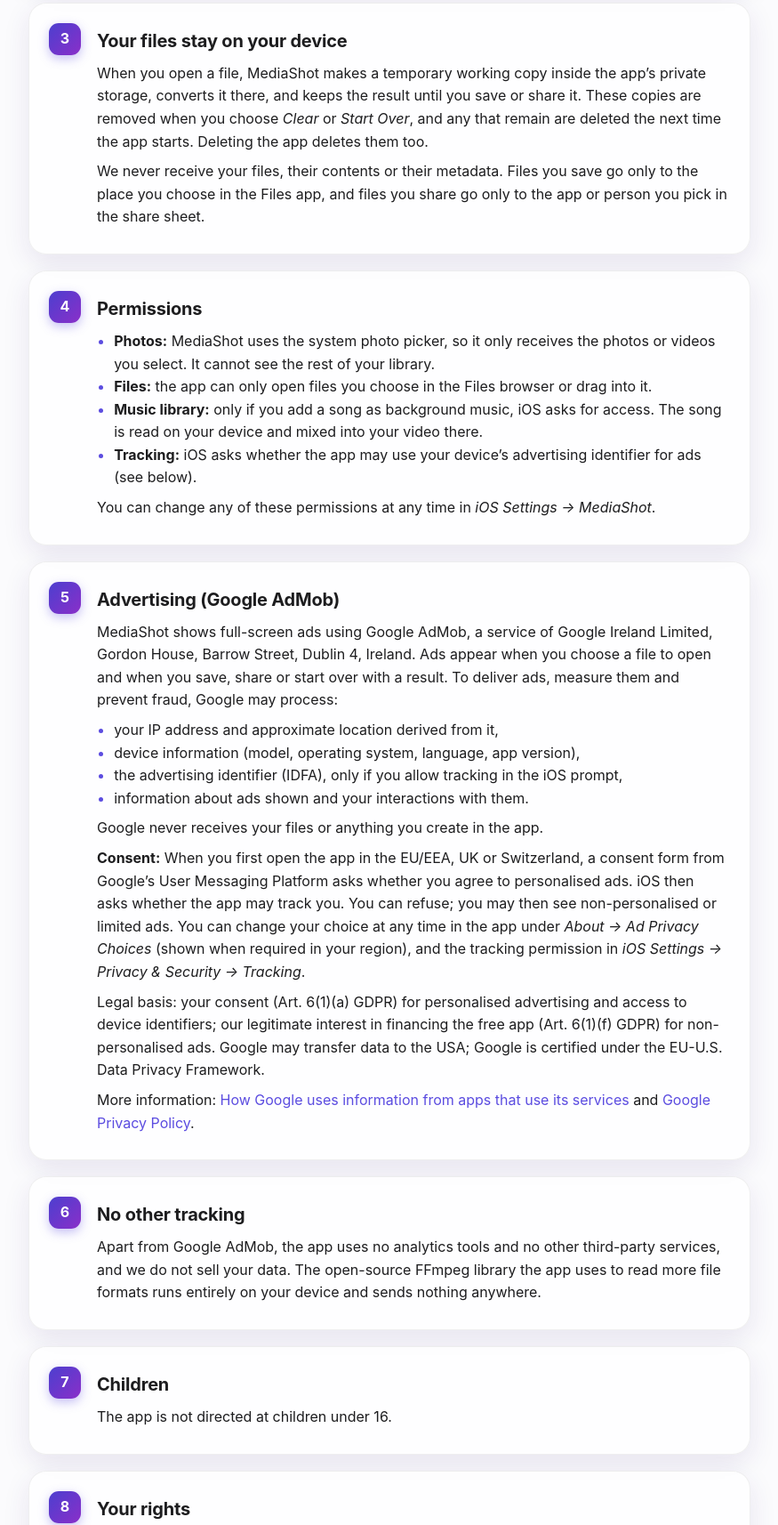
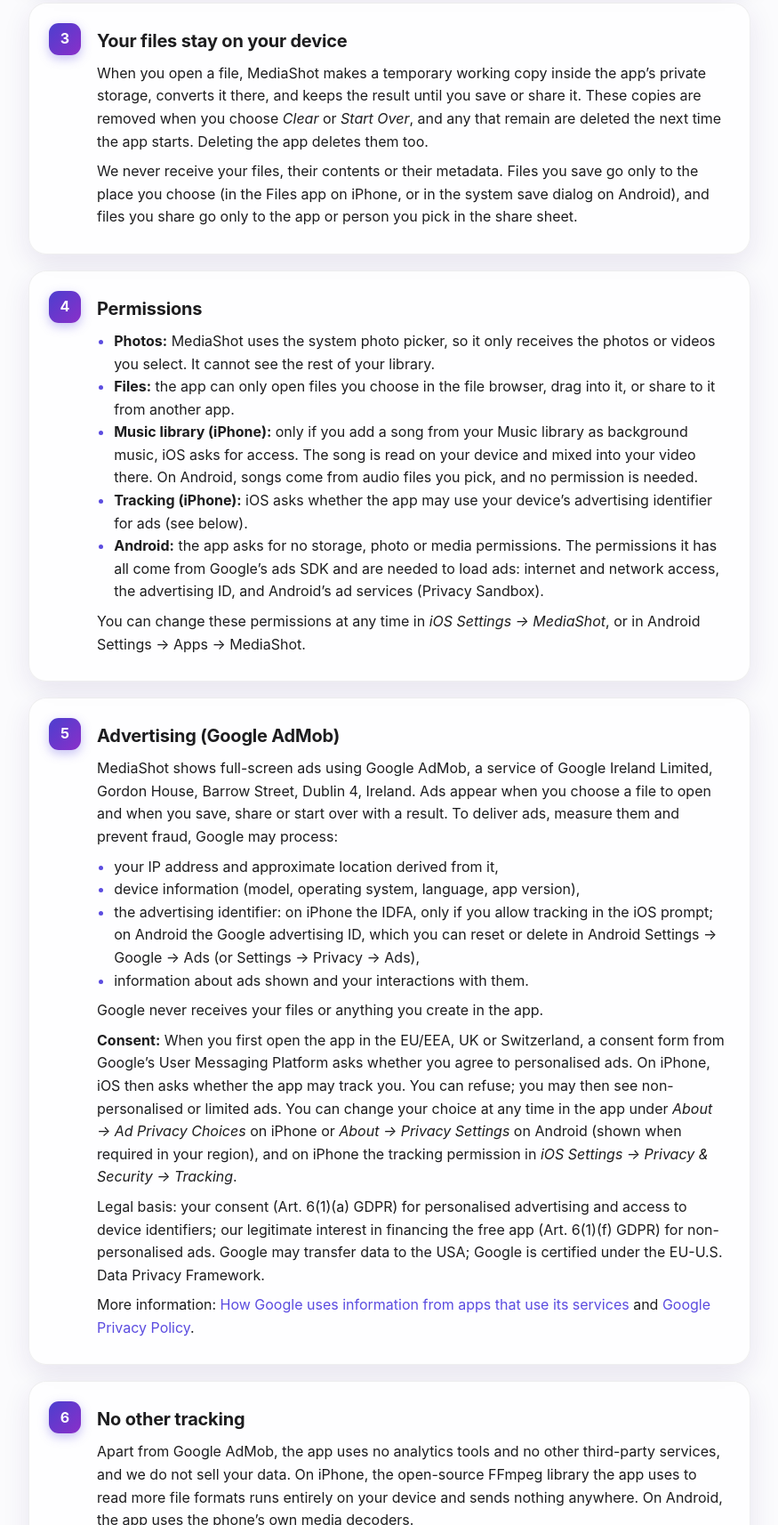
Before and after one commit to Mahdibn/Mahdibn.github.io, a plain HTML site: page mediashot/privacy.html in a window 1280 px wide. Shown: the part 1086-2800 px from the top of the page at 89% size, without its empty margins (202-1077 px from the left). Drawn offline with Linux system fonts and the light colour scheme.

Commit message:
Mention the Android app on the MediaShot pages

```diff
--- a/mediashot/privacy.html
+++ b/mediashot/privacy.html
@@ -4,7 +4,7 @@
 <meta charset="utf-8">
 <meta name="viewport" content="width=device-width, initial-scale=1">
 <title>Privacy Policy – MediaShot</title>
-<meta name="description" content="How the MediaShot app for iPhone and iPad handles your data.">
+<meta name="description" content="How the MediaShot app for iPhone, iPad and Android handles your data.">
 <link rel="icon" href="/mediashot/icon.png">
 <link rel="stylesheet" href="/mediashot/style.css">
 <script src="/mediashot/site.js" defer></script>
@@ -30,7 +30,7 @@
   </section>
 
   <ul class="features highlights" data-stagger>
-    <li class="card reveal"><span class="emoji" aria-hidden="true">🔒</span><strong>Files never leave your device</strong><span class="text">Every conversion and edit happens on your iPhone or iPad.</span></li>
+    <li class="card reveal"><span class="emoji" aria-hidden="true">🔒</span><strong>Files never leave your device</strong><span class="text">Every conversion and edit happens on your iPhone, iPad or Android device.</span></li>
     <li class="card reveal"><span class="emoji" aria-hidden="true">👤</span><strong>No account</strong><span class="text">You never sign up or log in.</span></li>
     <li class="card reveal"><span class="emoji" aria-hidden="true">📣</span><strong>Free with ads</strong><span class="text">Ads come from Google AdMob, with your consent where the law requires it.</span></li>
   </ul>
@@ -59,7 +59,7 @@
     <span class="index">3</span>
     <h2>Your files stay on your device</h2>
     <p>When you open a file, MediaShot makes a temporary working copy inside the app’s private storage, converts it there, and keeps the result until you save or share it. These copies are removed when you choose <em>Clear</em> or <em>Start Over</em>, and any that remain are deleted the next time the app starts. Deleting the app deletes them too.</p>
-    <p>We never receive your files, their contents or their metadata. Files you save go only to the place you choose in the Files app, and files you share go only to the app or person you pick in the share sheet.</p>
+    <p>We never receive your files, their contents or their metadata. Files you save go only to the place you choose (in the Files app on iPhone, or in the system save dialog on Android), and files you share go only to the app or person you pick in the share sheet.</p>
   </section>
 
   <section class="doc-section reveal" id="permissions">
@@ -67,11 +67,12 @@
     <h2>Permissions</h2>
     <ul>
       <li><strong>Photos:</strong> MediaShot uses the system photo picker, so it only receives the photos or videos you select. It cannot see the rest of your library.</li>
-      <li><strong>Files:</strong> the app can only open files you choose in the Files browser or drag into it.</li>
-      <li><strong>Music library:</strong> only if you add a song as background music, iOS asks for access. The song is read on your device and mixed into your video there.</li>
-      <li><strong>Tracking:</strong> iOS asks whether the app may use your device’s advertising identifier for ads (see below).</li>
+      <li><strong>Files:</strong> the app can only open files you choose in the file browser, drag into it, or share to it from another app.</li>
+      <li><strong>Music library (iPhone):</strong> only if you add a song from your Music library as background music, iOS asks for access. The song is read on your device and mixed into your video there. On Android, songs come from audio files you pick, and no permission is needed.</li>
+      <li><strong>Tracking (iPhone):</strong> iOS asks whether the app may use your device’s advertising identifier for ads (see below).</li>
+      <li><strong>Android:</strong> the app asks for no storage, photo or media permissions. The permissions it has all come from Google’s ads SDK and are needed to load ads: internet and network access, the advertising ID, and Android’s ad services (Privacy Sandbox).</li>
     </ul>
-    <p>You can change any of these permissions at any time in <em>iOS Settings → MediaShot</em>.</p>
+    <p>You can change these permissions at any time in <em>iOS Settings → MediaShot</em>, or in Android Settings → Apps → MediaShot.</p>
   </section>
 
   <section class="doc-section reveal" id="ads">
@@ -81,11 +82,11 @@
     <ul>
       <li>your IP address and approximate location derived from it,</li>
       <li>device information (model, operating system, language, app version),</li>
-      <li>the advertising identifier (IDFA), only if you allow tracking in the iOS prompt,</li>
+      <li>the advertising identifier: on iPhone the IDFA, only if you allow tracking in the iOS prompt; on Android the Google advertising ID, which you can reset or delete in Android Settings → Google → Ads (or Settings → Privacy → Ads),</li>
       <li>information about ads shown and your interactions with them.</li>
     </ul>
     <p>Google never receives your files or anything you create in the app.</p>
-    <p><strong>Consent:</strong> When you first open the app in the EU/EEA, UK or Switzerland, a consent form from Google’s User Messaging Platform asks whether you agree to personalised ads. iOS then asks whether the app may track you. You can refuse; you may then see non-personalised or limited ads. You can change your choice at any time in the app under <em>About → Ad Privacy Choices</em> (shown when required in your region), and the tracking permission in <em>iOS Settings → Privacy &amp; Security → Tracking</em>.</p>
+    <p><strong>Consent:</strong> When you first open the app in the EU/EEA, UK or Switzerland, a consent form from Google’s User Messaging Platform asks whether you agree to personalised ads. On iPhone, iOS then asks whether the app may track you. You can refuse; you may then see non-personalised or limited ads. You can change your choice at any time in the app under <em>About → Ad Privacy Choices</em> on iPhone or <em>About → Privacy Settings</em> on Android (shown when required in your region), and on iPhone the tracking permission in <em>iOS Settings → Privacy &amp; Security → Tracking</em>.</p>
     <p>Legal basis: your consent (Art. 6(1)(a) GDPR) for personalised advertising and access to device identifiers; our legitimate interest in financing the free app (Art. 6(1)(f) GDPR) for non-personalised ads. Google may transfer data to the USA; Google is certified under the EU-U.S. Data Privacy Framework.</p>
     <p>More information: <a href="https://policies.google.com/technologies/partner-sites">How Google uses information from apps that use its services</a> and <a href="https://policies.google.com/privacy">Google Privacy Policy</a>.</p>
   </section>
@@ -93,7 +94,7 @@
   <section class="doc-section reveal" id="tracking">
     <span class="index">6</span>
     <h2>No other tracking</h2>
-    <p>Apart from Google AdMob, the app uses no analytics tools and no other third-party services, and we do not sell your data. The open-source FFmpeg library the app uses to read more file formats runs entirely on your device and sends nothing anywhere.</p>
+    <p>Apart from Google AdMob, the app uses no analytics tools and no other third-party services, and we do not sell your data. On iPhone, the open-source FFmpeg library the app uses to read more file formats runs entirely on your device and sends nothing anywhere. On Android, the app uses the phone’s own media decoders.</p>
   </section>
 
   <section class="doc-section reveal" id="children">
```
Also changed, not shown: mediashot/index.html (+8 -8 lines).
